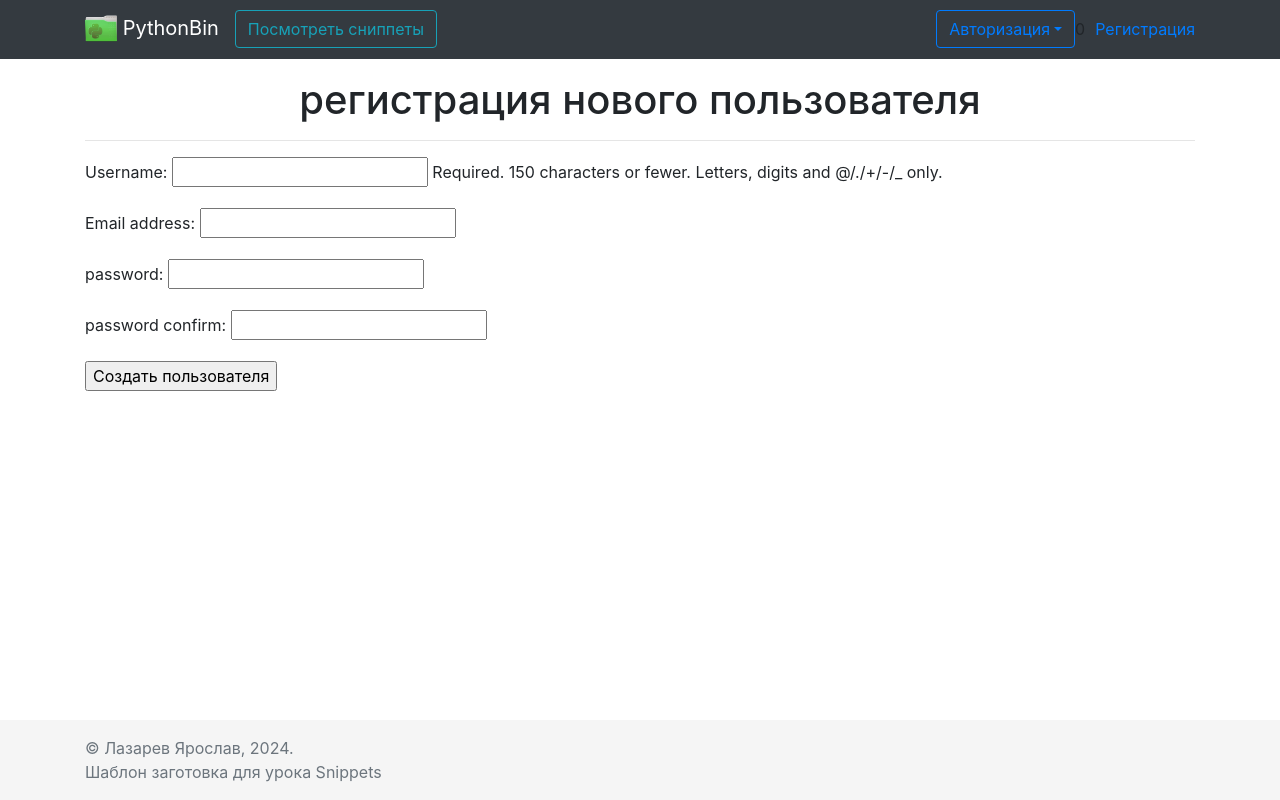
After one commit to YarikYarikL/Django_Snippets, a Django app: page /register in a window 1280 px wide. The commit adds this page. Run offline with Django 3.2, Linux system fonts and the light colour scheme; some libraries are stand-ins or nearby versions.

Commit message:
Mod 6: user registration

```diff
--- a/MainApp/forms.py
+++ b/MainApp/forms.py
@@ -1,5 +1,9 @@
 from django.forms import ModelForm, ValidationError,TextInput,Textarea
 from MainApp.models import Snippet
+from django.contrib.auth.models import User
+from django.forms import CharField, PasswordInput
+from django.core.exceptions import ValidationError
+
 
 
 class SnippetForm(ModelForm):
@@ -18,3 +22,31 @@ class SnippetForm(ModelForm):
         if len(snippet_name) > 3:
             return snippet_name
         raise ValidationError("Snippets name too short")
+
+class UserRegistrationForm(ModelForm):
+    class Meta:
+        model = User
+        fields = ["username", "email"]
+
+    password1 = CharField(label="password", widget=PasswordInput)
+    password2 = CharField(label="password confirm", widget=PasswordInput)
+
+    def clean_username(self):
+        username = self.cleaned_data.get("username")
+        if len(username) > 3:
+            return username
+        raise ValidationError("Username too short")
+
+    def clean_password2(self):
+        pass1 = self.cleaned_data.get("password1")
+        pass2 = self.cleaned_data.get("password2")
+        if pass1 and pass2 and pass1 == pass2:
+            return pass2
+        raise ValidationError("Пароли не совпадают или пустые")
+
+    def save(self, commit=True):
+        user = super().save(commit=False)
+        user.set_password(self.cleaned_data["password1"])
+        if commit:
+            user.save()
+        return user
--- a/MainApp/views.py
+++ b/MainApp/views.py
@@ -3,7 +3,7 @@ from django.shortcuts import get_object_or_404, render, redirect
 from MainApp.models import Snippet
 from django.http import HttpResponse, HttpResponseNotFound
 from django.core.exceptions import ObjectDoesNotExist
-from MainApp.forms import SnippetForm
+from MainApp.forms import SnippetForm, UserRegistrationForm
 from django.contrib import auth
 from django.contrib.auth.models import User
 from django.contrib.auth.decorators import login_required
@@ -106,6 +106,31 @@ def snippet_delete(request, num):
     return redirect("SnippetsList")
 
 
+
+
+
+def create_user(request):
+    context = {
+        'pagename': 'регистрация нового пользователя'
+        }
+    if request.method == "GET":
+        form = UserRegistrationForm()
+        context["form"] = form
+        return render(request,'pages/registration.html',context)
+    if request.method == "POST":
+        form = UserRegistrationForm()
+        if form.is_valid():
+            form.save()
+            return redirect("HomePage")
+        context["form"] = form
+        return render(request, "pages/registration.html", context)
+
+
+
+
+
+
+
 def login(request):
     if request.method == 'POST':
         username = request.POST.get("username")
--- a/Snippets/urls.py
+++ b/Snippets/urls.py
@@ -13,4 +13,5 @@ urlpatterns = [
     path('snippets/<int:num>/delete', views.snippet_delete, name ='SnippetDelete'),
     path('login', views.login, name ='login'),
     path('logout', views.logout, name ='logout'),
+    path('register', views.create_user, name ='register'),
 ] + static(settings.STATIC_URL, document_root=settings.STATIC_ROOT)
--- a/templates/inc/inc-header.html
+++ b/templates/inc/inc-header.html
@@ -62,6 +62,7 @@
                         {% endfor %}
                         </ul>
                 {% endif %}
+                <a style="padding-left: 10px" href=" {% url "register" %} " type ="button">Регистрация</a>
             {% endif %}
         </div>
     </nav>
--- a/templates/pages/index.html
+++ b/templates/pages/index.html
@@ -1,5 +1,4 @@
 {% extends 'base.html' %}
-
 {% block content %}
     <!-- Begin page content -->
     <div class="container">
--- /dev/null
+++ b/templates/pages/registration.html
@@ -0,0 +1,22 @@
+{% extends 'base.html' %}
+{% block content %}
+    <!-- Begin page content -->
+    <div class="container">
+        <div class="row">
+            <div class="col text-center">
+                <h1>{{ pagename }}</h1>
+                <hr>
+            </div>
+        </div>
+
+        <div class="row">
+            <div class="col">
+                <form action=" {% url "register" %} " method="post">
+                    {% csrf_token %}
+                    {{ form.as_p }}
+                    <input type="submit" value="Создать пользователя">
+                </form>
+            </div>
+        </div>
+    </div>
+{% endblock %}
```
